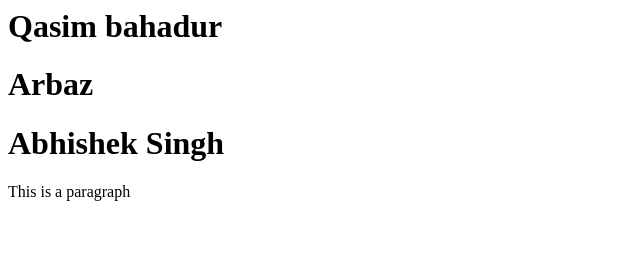
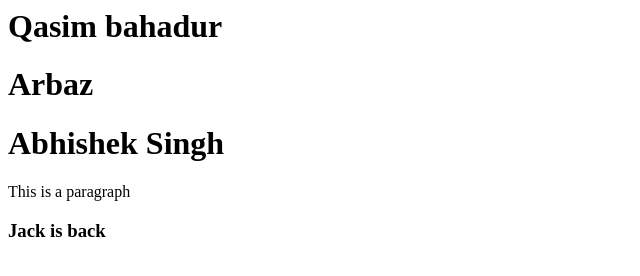
Before and after one commit to jaydrs/helloworld, a plain HTML site: page index.html in a window 1280 px wide. Shown: the whole page, without its empty margins (0-640 px from the left). Drawn offline with Linux system fonts and the light colour scheme.

Commit message:
jay changes done

```diff
--- a/index.html
+++ b/index.html
@@ -3,3 +3,5 @@
 <h1>Abhishek Singh</h1>
 
 <p>This is a paragraph</p>
+
+<h3>Jack is back</h3>
```
